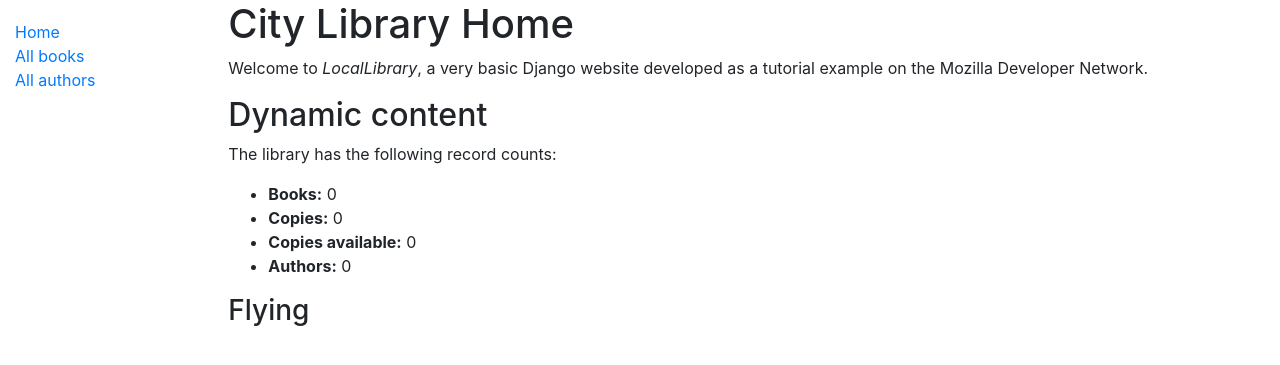
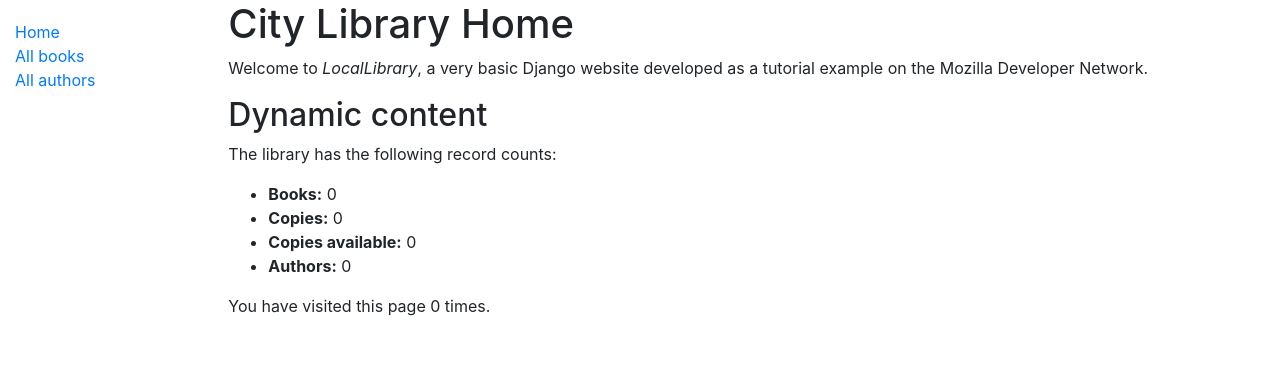
Before and after one commit to veteransgroup/locallib, a Django app: page /catalog/ in a window 1280 px wide. Shown: the top 365 px of the page. Run offline with Django 3.2, Linux system fonts and the light colour scheme; data that the repository does not hold is empty; some libraries are stand-ins or nearby versions.

Commit message:
part 7: use session to enable access times

```diff
--- a/catalog/templates/index.html
+++ b/catalog/templates/index.html
@@ -15,5 +15,5 @@
     <li><strong>Authors:</strong> {{ num_authors }}</li>
   </ul>
 
-  <h3>Flying</h>
+  <p>You have visited this page {{ num_visits }}{% if num_visits == 1 %} time{% else %} times{% endif %}.</p>
 {% endblock %}
--- a/catalog/views.py
+++ b/catalog/views.py
@@ -27,12 +27,15 @@ def index(request):
     num_instances_available = BookInstance.objects.filter(
         status__exact='a').count()
     num_authors = Author.objects.count()  # The 'all()' is implied by default.
+    # Number of visits to this view, as counted in the session variable.
+    num_visits=request.session.get('num_visits', 0)
+    request.session['num_visits'] = num_visits+1
 
     # Render the HTML template index.html with the data in the context variable
     return render(
         request,
         'index.html',
-        context={'num_books': num_books, 'num_instances': num_instances,
+        context={'num_books': num_books, 'num_instances': num_instances, 'num_visits':num_visits,
                  'num_instances_available': num_instances_available, 'num_authors': num_authors},
     )
 
```
